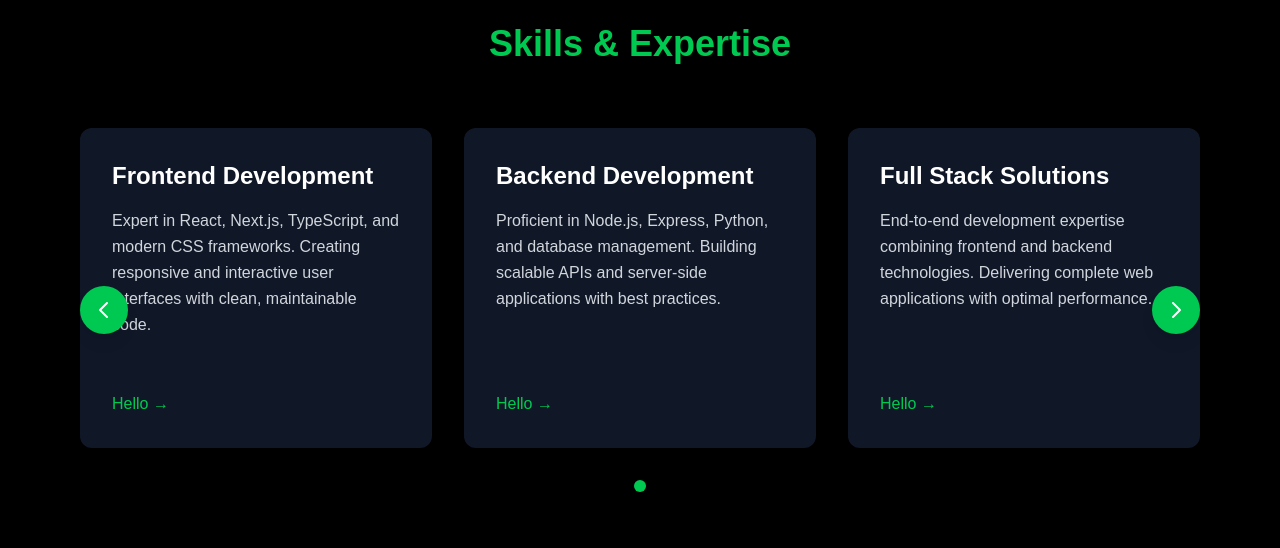
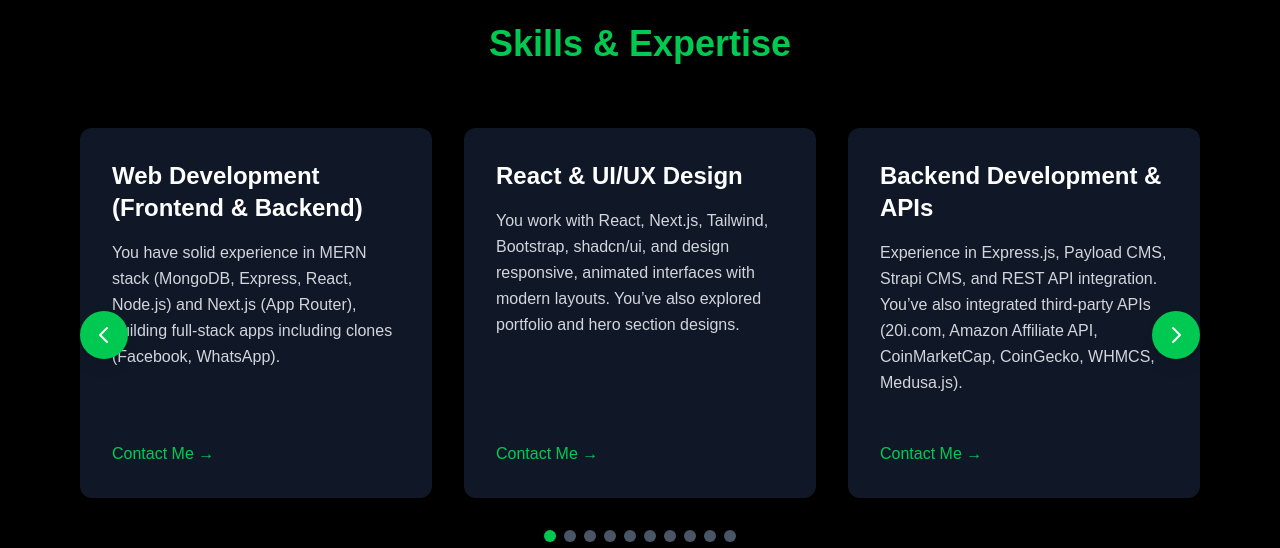
Before and after one commit to Mwahib001/mwahib, a Next.js app: page / in a window 1280 px wide. Shown: the part 800-1348 px from the top of the page. Built offline with nearby package versions, Linux system fonts and the light colour scheme.

Commit message:
added the json array of skills and rendered successfully

```diff
--- a/components/Contact.tsx
+++ b/components/Contact.tsx
@@ -23,7 +23,7 @@ export default function Contact() {
   };
 
   return (
-    <section className="bg-black py-20">
+    <section id="contact-section" className="bg-black py-20">
       <div className="max-w-7xl mx-auto px-8 sm:px-12 lg:px-16">
         {/* Section Heading */}
         <div className="text-center mb-16">
--- a/components/Skills.tsx
+++ b/components/Skills.tsx
@@ -1,7 +1,18 @@
 "use client";
 import { useState, useEffect } from "react";
+import skillsData from "../data/skills.json";
+// For scrolling to Contact
+import { useRef } from "react";
 
 export default function Skills() {
+  // Find the Contact section by id for smooth scroll
+  const handleContactScroll = (e: React.MouseEvent<HTMLAnchorElement, MouseEvent>) => {
+    e.preventDefault();
+    const contactSection = document.getElementById("contact-section");
+    if (contactSection) {
+      contactSection.scrollIntoView({ behavior: "smooth" });
+    }
+  };
   const [currentSlide, setCurrentSlide] = useState(0);
   const [slidesToShow, setSlidesToShow] = useState(3);
 
@@ -21,23 +32,7 @@ export default function Skills() {
     return () => window.removeEventListener('resize', updateSlidesToShow);
   }, []);
 
-  const skillsData = [
-    {
-      title: "Frontend Development",
-      description: "Expert in React, Next.js, TypeScript, and modern CSS frameworks. Creating responsive and interactive user interfaces with clean, maintainable code.",
-      link: "Hello →"
-    },
-    {
-      title: "Backend Development",
-      description: "Proficient in Node.js, Express, Python, and database management. Building scalable APIs and server-side applications with best practices.",
-      link: "Hello →"
-    },
-    {
-      title: "Full Stack Solutions",
-      description: "End-to-end development expertise combining frontend and backend technologies. Delivering complete web applications with optimal performance.",
-      link: "Hello →"
-    }
-  ];
+  // skillsData is now imported from JSON
 
   const nextSlide = () => {
     const maxSlides = Math.max(0, skillsData.length - slidesToShow);
@@ -65,21 +60,22 @@ export default function Skills() {
                style={{ transform: `translateX(-${currentSlide * (100 / slidesToShow)}%)` }}>
             {skillsData.map((skill, index) => (
               <div key={index} className={`flex-shrink-0 px-4 ${slidesToShow === 3 ? 'w-1/3' : slidesToShow === 2 ? 'w-1/2' : 'w-full'}`}>
-                <div className="bg-gray-900 rounded-xl p-8 h-80 flex flex-col justify-between">
-                  <div>
+                <div className="bg-gray-900 rounded-xl p-8 min-h-[370px] flex flex-col h-full">
+                  <div className="flex-1 flex flex-col">
                     <h3 className="text-2xl font-bold text-white mb-4">
                       {skill.title}
                     </h3>
-                    <p className="text-gray-300 leading-relaxed">
+                    <p className="text-gray-300 leading-relaxed mb-6 flex-1">
                       {skill.description}
                     </p>
                   </div>
-                  <div className="mt-6">
+                  <div className="pt-2 mt-auto">
                     <a
                       href="#"
+                      onClick={handleContactScroll}
                       className="inline-flex items-center text-green-500 hover:text-green-400 font-medium transition-colors"
                     >
-                      {skill.link}
+                      Contact Me →
                     </a>
                   </div>
                 </div>
--- a/data/skills.json
+++ b/data/skills.json
@@ -0,0 +1,62 @@
+[
+  {
+    "title": "Web Development (Frontend & Backend)",
+  "description": "You have solid experience in MERN stack (MongoDB, Express, React, Node.js) and Next.js (App Router), building full-stack apps including clones (Facebook, WhatsApp).",
+  "link": "#contact"
+  },
+  {
+    "title": "React & UI/UX Design",
+  "description": "You work with React, Next.js, Tailwind, Bootstrap, shadcn/ui, and design responsive, animated interfaces with modern layouts. You’ve also explored portfolio and hero section designs.",
+  "link": "#contact"
+  },
+  {
+    "title": "Backend Development & APIs",
+  "description": "Experience in Express.js, Payload CMS, Strapi CMS, and REST API integration. You’ve also integrated third-party APIs (20i.com, Amazon Affiliate API, CoinMarketCap, CoinGecko, WHMCS, Medusa.js).",
+  "link": "#contact"
+  },
+  {
+    "title": "Database Management",
+  "description": "Hands-on with MongoDB, PostgreSQL, Redis. You’ve solved connection/configuration issues (e.g., Medusa + Postgres + Redis setups).",
+  "link": "#contact"
+  },
+  {
+    "title": "Blockchain Development",
+  "description": "You’re learning smart contracts, ERC-4337 smart wallets, blockchain identity verification, Layer 2 scaling, IPFS integration. Also explored crypto investment knowledge, dApps, and ZeroDev for account abstraction.",
+  "link": "#contact"
+  },
+  {
+    "title": "Flutter Development",
+  "description": "Built a crypto app (coins, live charts, global insights, profit/loss, conversion, top gainers/losers, favorites, news). You’ve also integrated Firebase authentication.",
+  "link": "#contact"
+  },
+  {
+    "title": "CMS Expertise",
+  "description": "Experience with Payload CMS and Strapi CMS for headless content management, syncing with APIs, and frontend rendering.",
+  "link": "#contact"
+  },
+  {
+    "title": "Cloud & Deployment",
+  "description": "Worked with Amazon services (affiliate APIs), and explored GitHub repo pushing and CMS hosting setups.",
+  "link": "#contact"
+  },
+  {
+    "title": "Software Engineering & Re-engineering",
+  "description": "Studied CSE327 – Software Re-Engineering, focusing on code optimization, architecture, and workflows.",
+  "link": "#contact"
+  },
+  {
+    "title": "Problem-Solving & Debugging",
+  "description": "Dealt with Redis, Medusa.js module errors, frontend CSS issues, Next.js state management, and database loaders.",
+  "link": "#contact"
+  },
+  {
+    "title": "Project Management & Learning",
+  "description": "Created school/university projects (crypto app, Flutter projects, blockchain projects). Following Udemy blockchain course. Preparing for Advanced Web Technologies final exam.",
+  "link": "#contact"
+  },
+  {
+    "title": "Soft Skills",
+  "description": "Research skills: Searching for best UI/UX designs, API documentation. Self-learning: Picking up Payload, Medusa, Blockchain, Flutter quickly. Adaptability: Switching between stacks (Flutter, MERN, Next.js, Blockchain).",
+  "link": "#contact"
+  }
+]
```
